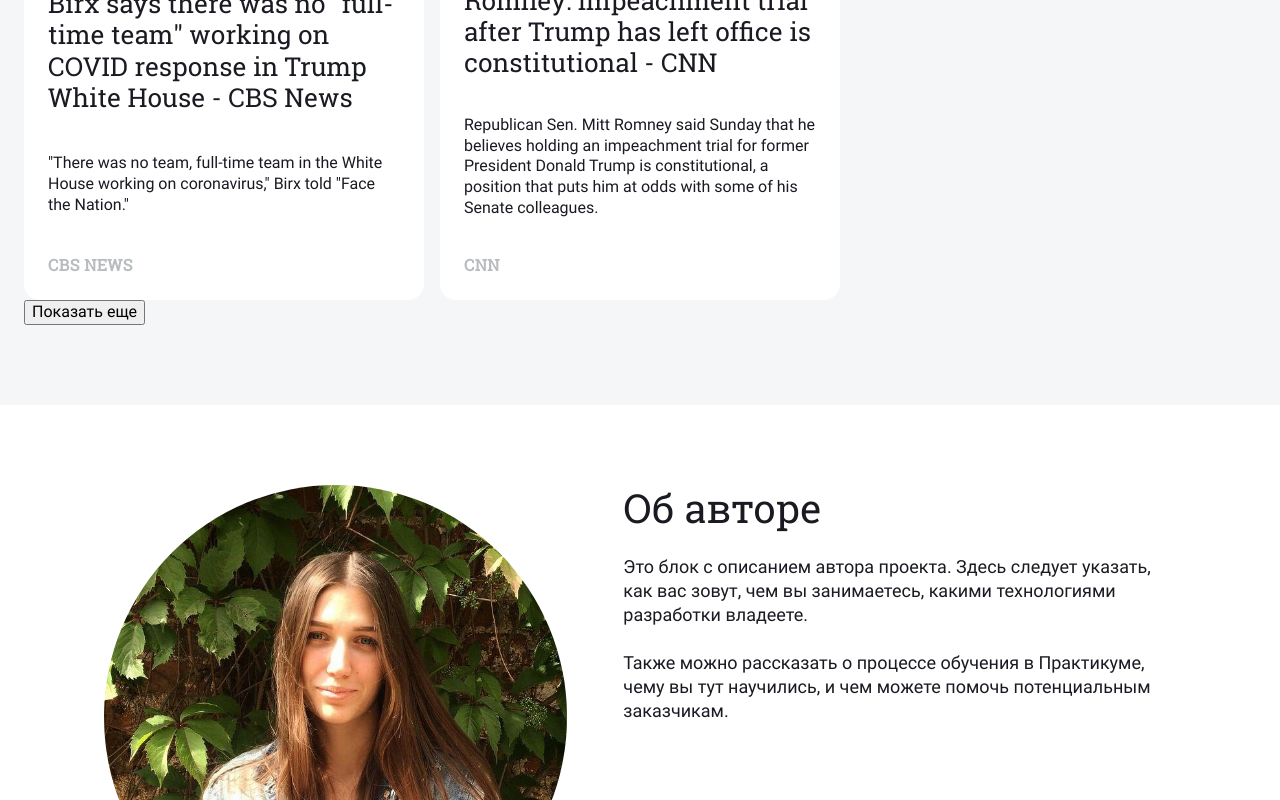
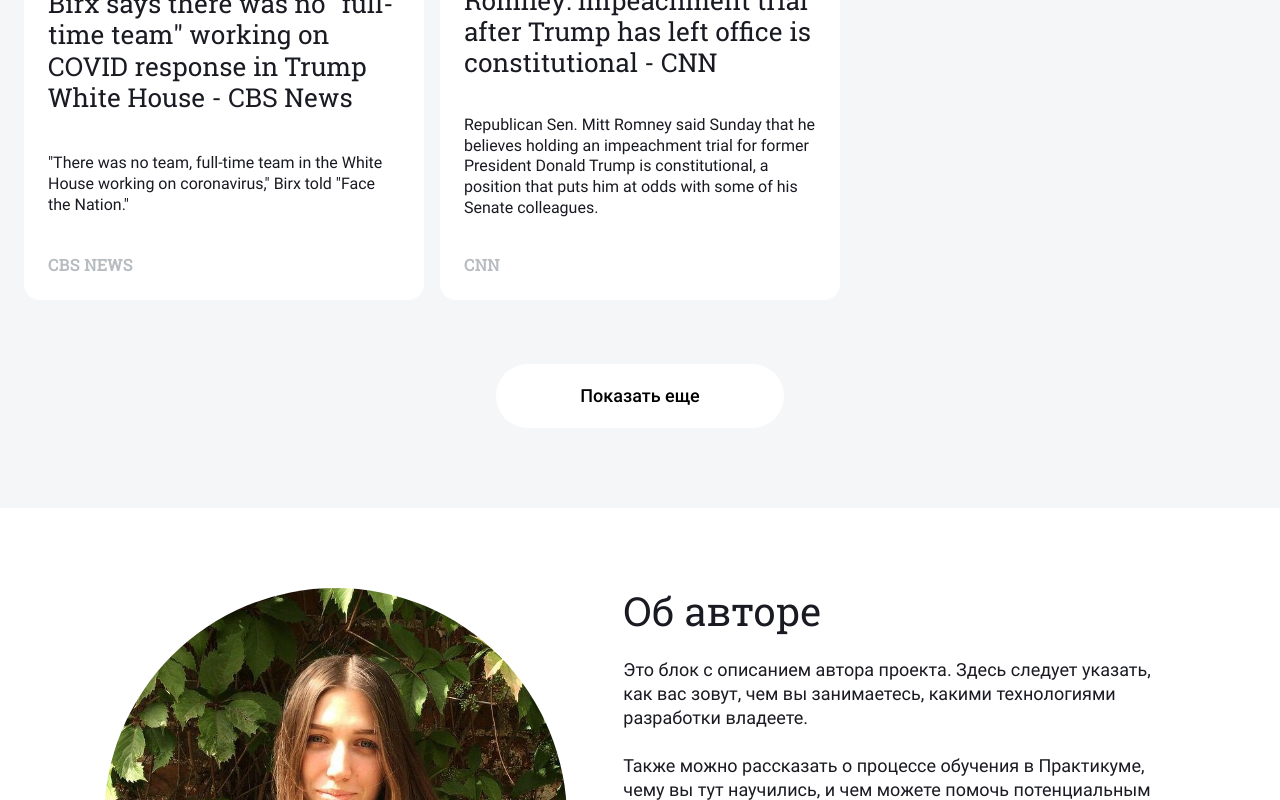
Before and after one commit to Elizaveta-1207/news-explorer-frontend, a React (Create React App) app: page / in a window 1280 px wide. Shown: the part 1828-2628 px from the top of the page. Built offline with nearby package versions, Linux system fonts and the light colour scheme.

Commit message:
feat: add btn show more

```diff
--- a/src/components/NewsCardList/NewsCardList.css
+++ b/src/components/NewsCardList/NewsCardList.css
@@ -9,6 +9,8 @@
   margin: 0 auto;
   padding: 80px 18px;
   max-width: 1232px;
+  display: flex;
+  flex-direction: column;
 }
 
 .news__title {
@@ -31,3 +33,28 @@
   justify-content: center;
   margin: 0;
 }
+
+.news__show-btn {
+  font-family: 'Roboto', Arial, sans-serif;
+  font-style: normal;
+  font-weight: 500;
+  font-size: 18px;
+  line-height: 24px;
+  border: none;
+  border-radius: 80px;
+  background-color: #fff;
+  text-align: center;
+  margin-top: 64px;
+  padding: 0;
+  box-sizing: border-box;
+  width: 288px;
+  height: 64px;
+  cursor: pointer;
+  transition: all 0.3s ease-in-out;
+  align-self: center;
+}
+
+.news__show-btn:hover {
+  opacity: 0.9;
+  transition: all 0.3s ease-in-out;
+}
```
